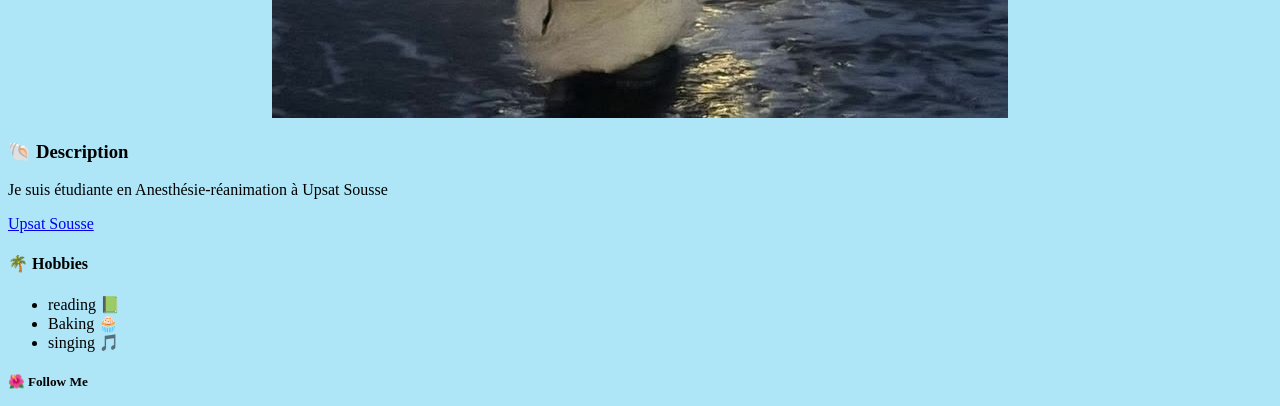
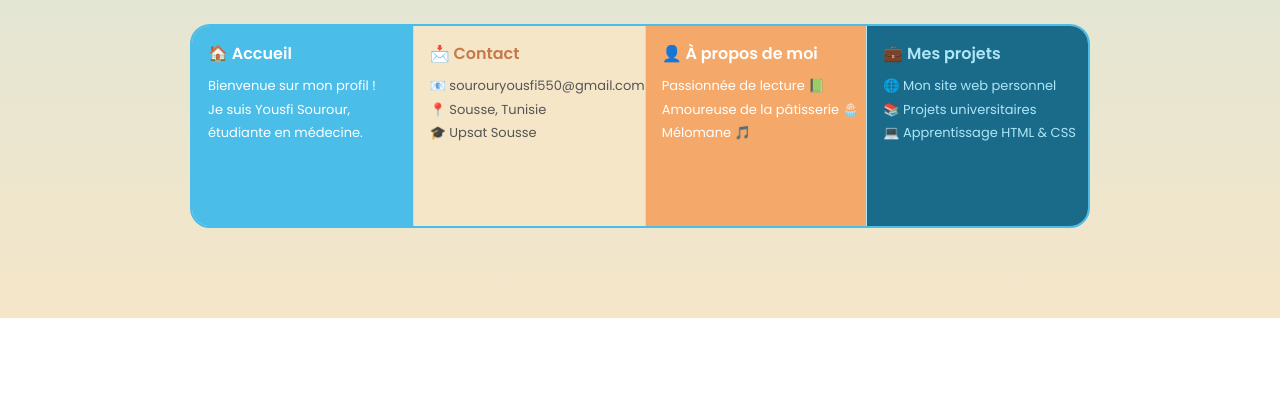
Before and after one commit to YousfiSourour/profile-, a plain HTML site: page index.html in a window 1280 px wide. Shown: the part 991-1397 px from the top of the page. After the commit the page ends 1309 px from the top, so only its background shows below. Drawn offline with Linux system fonts and the light colour scheme.

Commit message:
Update index.css

```diff
--- a/index.css
+++ b/index.css
@@ -1,3 +1,172 @@
 body {
-    background-color: #AEE6F8 !important;
+    margin: 0;
+    font-family: 'Poppins', sans-serif;
+    background: linear-gradient(to bottom, #AEE6F8, #F5E6C8);
 }
+
+.contenu {
+    max-width: 900px;
+    margin: 40px auto;
+    padding: 20px;
+}
+
+h1.title {
+    font-size: 32px;
+    font-weight: 600;
+    color: #1A6B8A;
+    letter-spacing: 1px;
+    margin-bottom: 5px;
+}
+
+h2 {
+    font-size: 20px;
+    font-weight: 300;
+    color: #C47A4A;
+    margin-top: 0;
+}
+
+.img-circle {
+    width: 150px;
+    height: 150px;
+    border-radius: 50%;
+    border: 5px solid #4ABDE8;
+    margin: 15px auto;
+    display: block;
+    object-fit: cover;
+}
+
+.card {
+    background: rgba(255, 255, 255, 0.75);
+    padding: 20px;
+    margin: 15px 0;
+    border-radius: 15px;
+    border-left: 5px solid #4ABDE8;
+}
+
+.card h3, .card h4 {
+    font-size: 20px;
+    font-weight: 600;
+    color: #1A6B8A;
+    margin-bottom: 10px;
+}
+
+.card p, .card li {
+    font-size: 15px;
+    color: #555;
+    line-height: 1.8;
+}
+
+a {
+    text-decoration: none;
+    color: #C47A4A;
+    font-weight: 500;
+}
+
+a:hover {
+    color: #1A6B8A;
+}
+
+.social h5 {
+    font-size: 20px;
+    font-weight: 600;
+    color: #1A6B8A;
+}
+
+.social i {
+    font-size: 28px;
+    margin: 10px;
+    padding: 10px;
+    border-radius: 50%;
+    transition: 0.3s;
+    color: white;
+}
+
+.fa-instagram {
+    background: #C47A4A;
+}
+
+.fa-facebook {
+    background: #1A6B8A;
+}
+
+.social i:hover {
+    transform: scale(1.2);
+}
+
+div#menu {
+    display: flex;
+    flex-direction: row;
+    align-items: stretch;
+    gap: 0;
+    margin: 30px 0;
+    border-radius: 20px;
+    overflow: hidden;
+    border: 2px solid #4ABDE8;
+}
+
+div#menuhaut {
+    flex: 1;
+    height: 200px;
+    background-color: #4ABDE8;
+    padding-top: 15px;
+    padding-left: 16px;
+    box-sizing: border-box;
+    white-space: nowrap;
+    border-right: 1px solid #AEE6F8;
+}
+
+div#menubas {
+    flex: 1;
+    height: 200px;
+    background-color: #F5E6C8;
+    padding-top: 15px;
+    padding-left: 16px;
+    box-sizing: border-box;
+    white-space: nowrap;
+    border-right: 1px solid #AEE6F8;
+}
+
+div#nombre {
+    flex: 1;
+    height: 200px;
+    background-color: #F4A96A;
+    padding-top: 15px;
+    padding-left: 16px;
+    box-sizing: border-box;
+    white-space: nowrap;
+    border-right: 1px solid #AEE6F8;
+}
+
+div#page {
+    flex: 1;
+    height: 200px;
+    background-color: #1A6B8A;
+    padding-top: 15px;
+    padding-left: 16px;
+    box-sizing: border-box;
+    white-space: nowrap;
+}
+
+div#menu a {
+    text-decoration: none;
+    display: block;
+    font-size: 16px;
+    font-weight: 600;
+    margin-bottom: 8px;
+}
+
+div#menuhaut a { color: white; }
+div#menubas a { color: #C47A4A; }
+div#nombre a { color: white; }
+div#page a { color: #AEE6F8; }
+
+div#menu p {
+    font-size: 13px;
+    line-height: 1.8;
+    margin-top: 8px;
+}
+
+div#menuhaut p { color: white; }
+div#menubas p { color: #555; }
+div#nombre p { color: white; }
+div#page p { color: #AEE6F8; }
```
